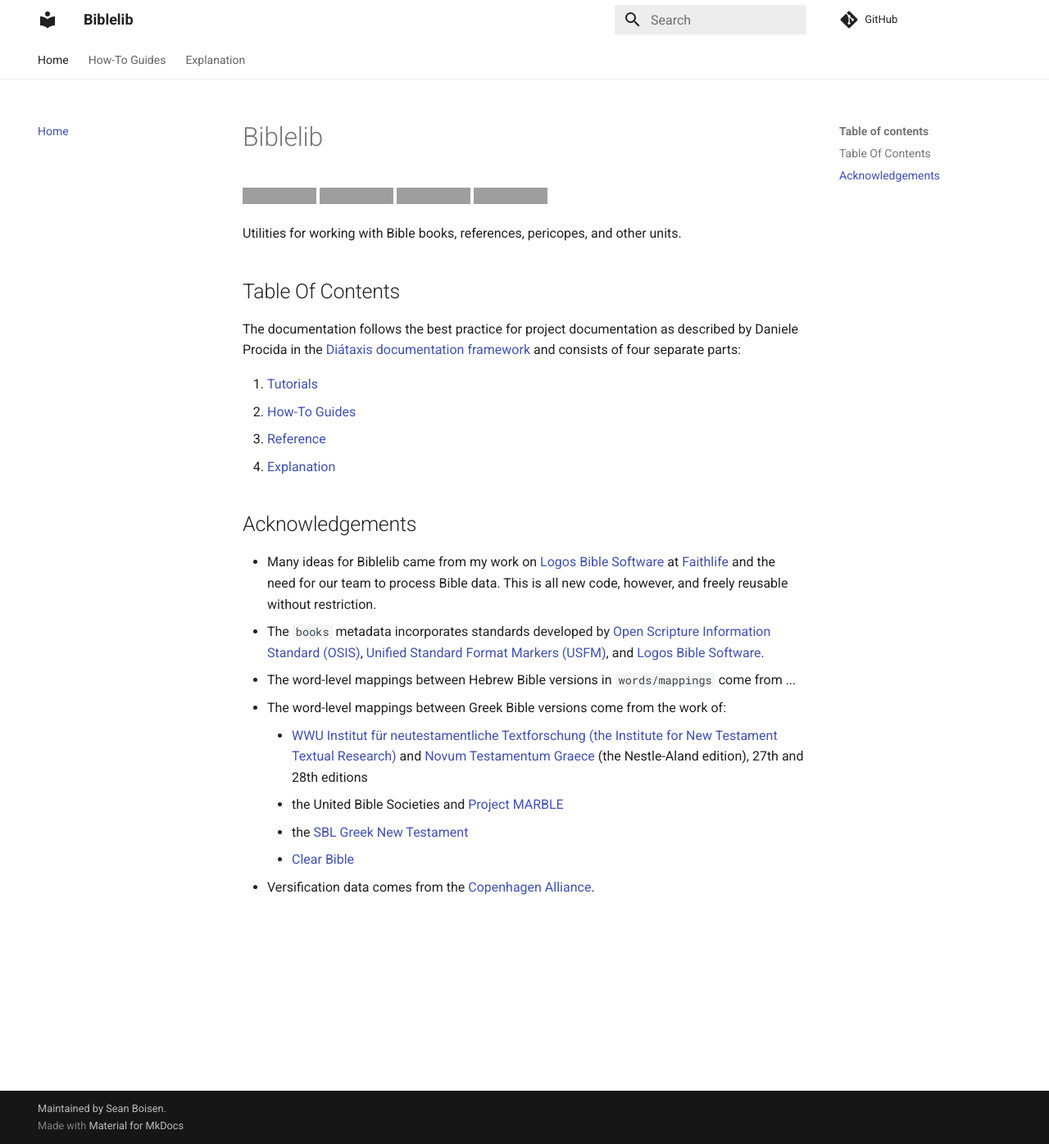
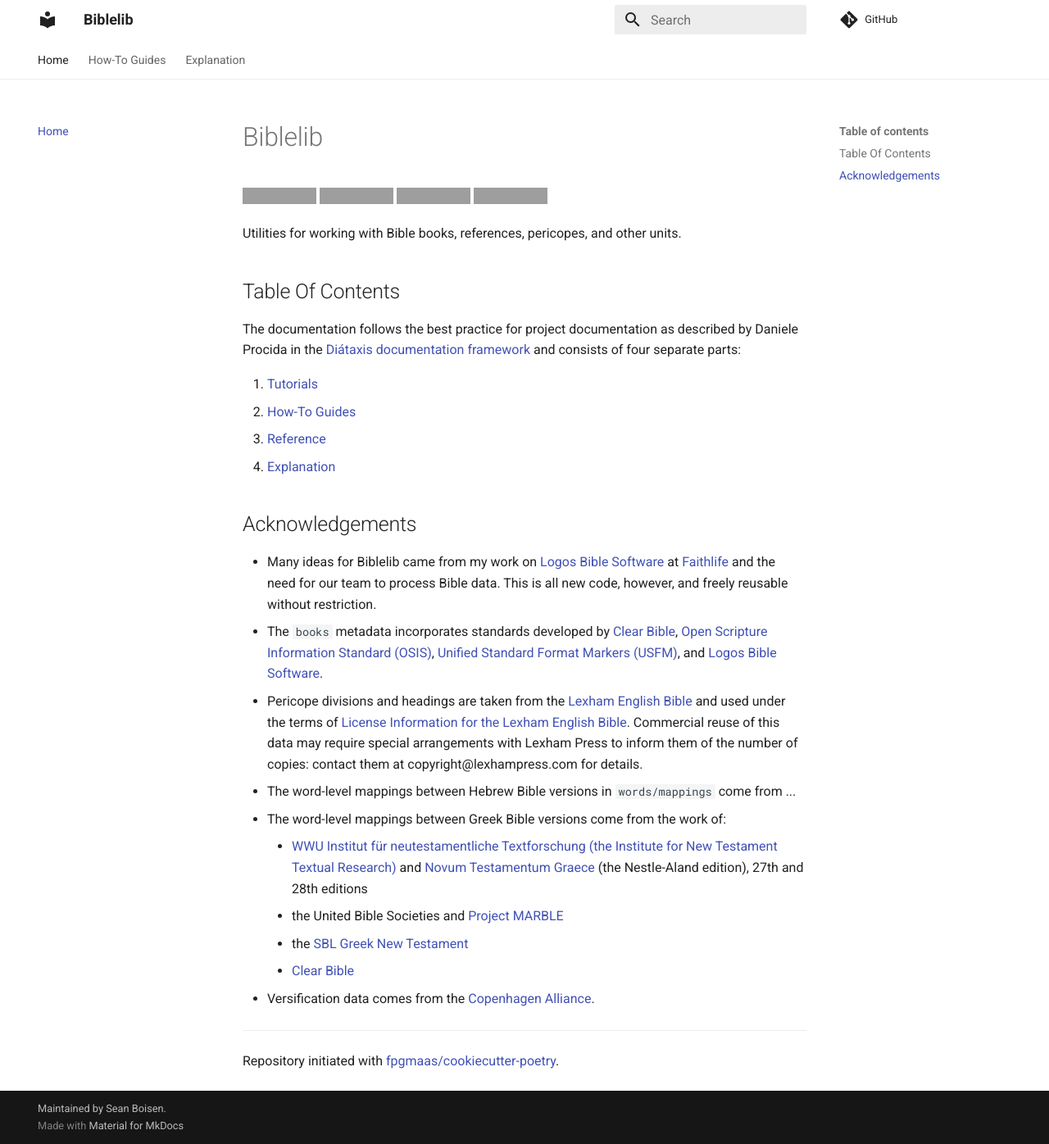
Before and after one commit to Clear-Bible/Biblelib, an MkDocs documentation site: the page built from docs/index.md, in a window 1280 px wide and 1396 px high. Shown: the whole window at 82% size. Built offline with MkDocs 1.6.1 and Material for MkDocs 9.7.7, drawn with Linux system fonts in a browser that asks for light colours; comment, search, counter and statistics services are not loaded; grey boxes are pictures that could not be loaded.

Commit message:
Additions
- more info on books metadata
- added info on LEB pericope headings

```diff
--- a/docs/index.md
+++ b/docs/index.md
@@ -26,11 +26,18 @@
   [Faithlife](https://faithlife.com) and the need for our team to
   process Bible data. This is all new code, however, and freely
   reusable without restriction.
-* The `books` metadata incorporates standards developed by [Open Scripture
-  Information Standard (OSIS)](https://crosswire.org/osis/),
-  [Unified Standard Format Markers
-  (USFM)](https://ubsicap.github.io/usfm/index.html), and [Logos Bible
-  Software](https://www.logos.com/).
+* The `books` metadata incorporates standards developed by [Clear
+  Bible](https://clear.bible), [Open Scripture Information Standard
+  (OSIS)](https://crosswire.org/osis/), [Unified Standard Format
+  Markers (USFM)](https://ubsicap.github.io/usfm/index.html), and
+  [Logos Bible Software](https://www.logos.com/).
+* Pericope divisions and headings are taken from the [Lexham English
+  Bible](http://www.lexhamenglishbible.com/) and used under the terms
+  of [License Information for the Lexham English
+  Bible](https://lexhampress.com/LEB-License). Commercial reuse of
+  this data may require special arrangements with Lexham Press to
+  inform them of the number of copies: contact them at
+  copyright@lexhampress.com for details.
 * The word-level mappings between Hebrew Bible versions in
   `words/mappings` come from ...
 * The word-level mappings between Greek Bible versions come from the
@@ -46,3 +53,7 @@
     * [Clear Bible](https://clear.bible)
 * Versification data comes from the [Copenhagen
   Alliance](https://github.com/Copenhagen-Alliance).
+
+ ---
+
+Repository initiated with [fpgmaas/cookiecutter-poetry](https://github.com/fpgmaas/cookiecutter-poetry).
```
